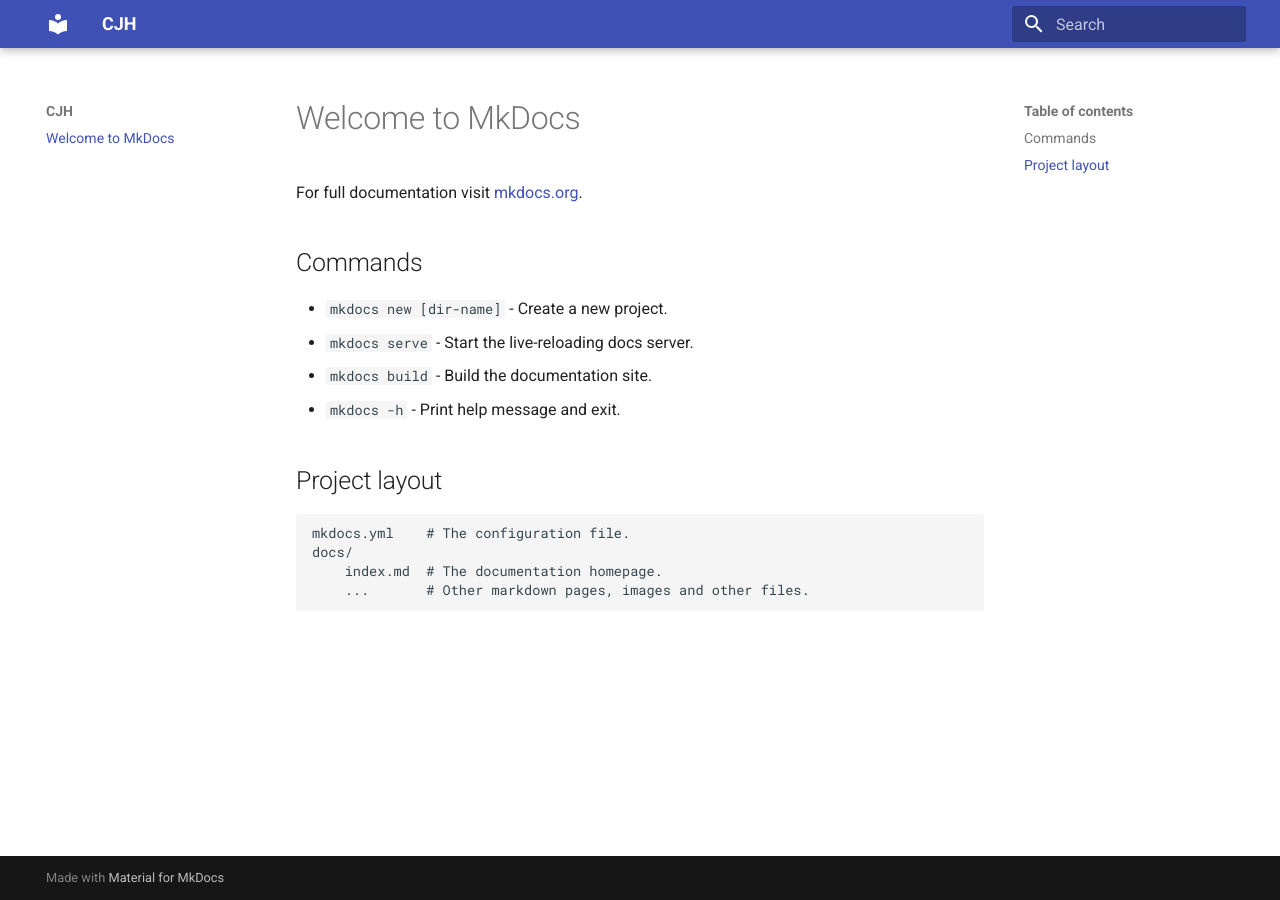
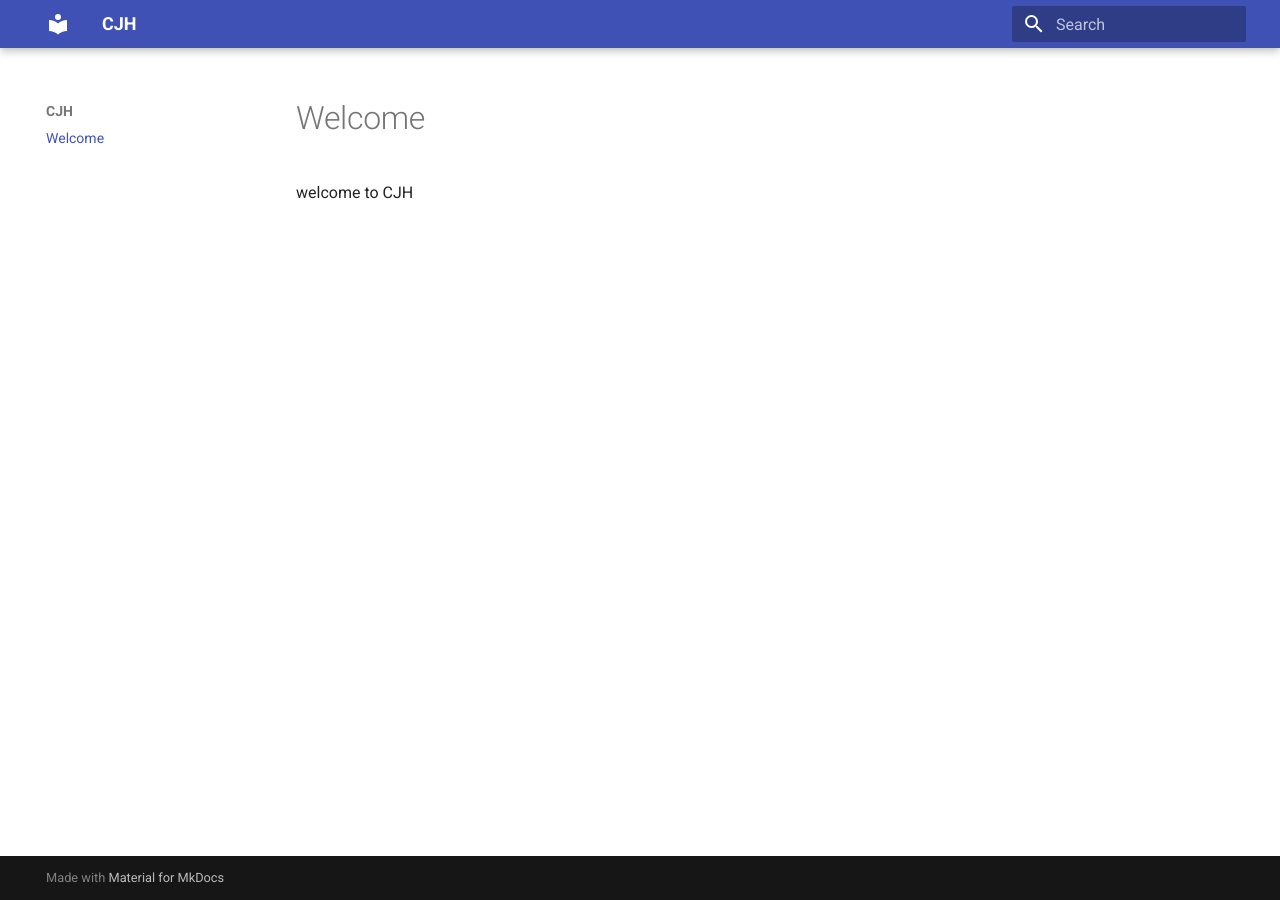
Before and after one commit to chenjh726/chenjh726.github.io, an MkDocs documentation site: the page built from docs/index.md, in a window 1280 px wide. Built offline with MkDocs 1.6.1 and Material for MkDocs 9.7.7, drawn with Linux system fonts in a browser that asks for light colours.

Commit message:
Update index.md

```diff
--- a/docs/index.md
+++ b/docs/index.md
@@ -1,17 +1,3 @@
-# Welcome to MkDocs
+# Welcome
 
-For full documentation visit [mkdocs.org](https://www.mkdocs.org).
-
-## Commands
-
-* `mkdocs new [dir-name]` - Create a new project.
-* `mkdocs serve` - Start the live-reloading docs server.
-* `mkdocs build` - Build the documentation site.
-* `mkdocs -h` - Print help message and exit.
-
-## Project layout
-
-    mkdocs.yml    # The configuration file.
-    docs/
-        index.md  # The documentation homepage.
-        ...       # Other markdown pages, images and other files.
+welcome to CJH
```
